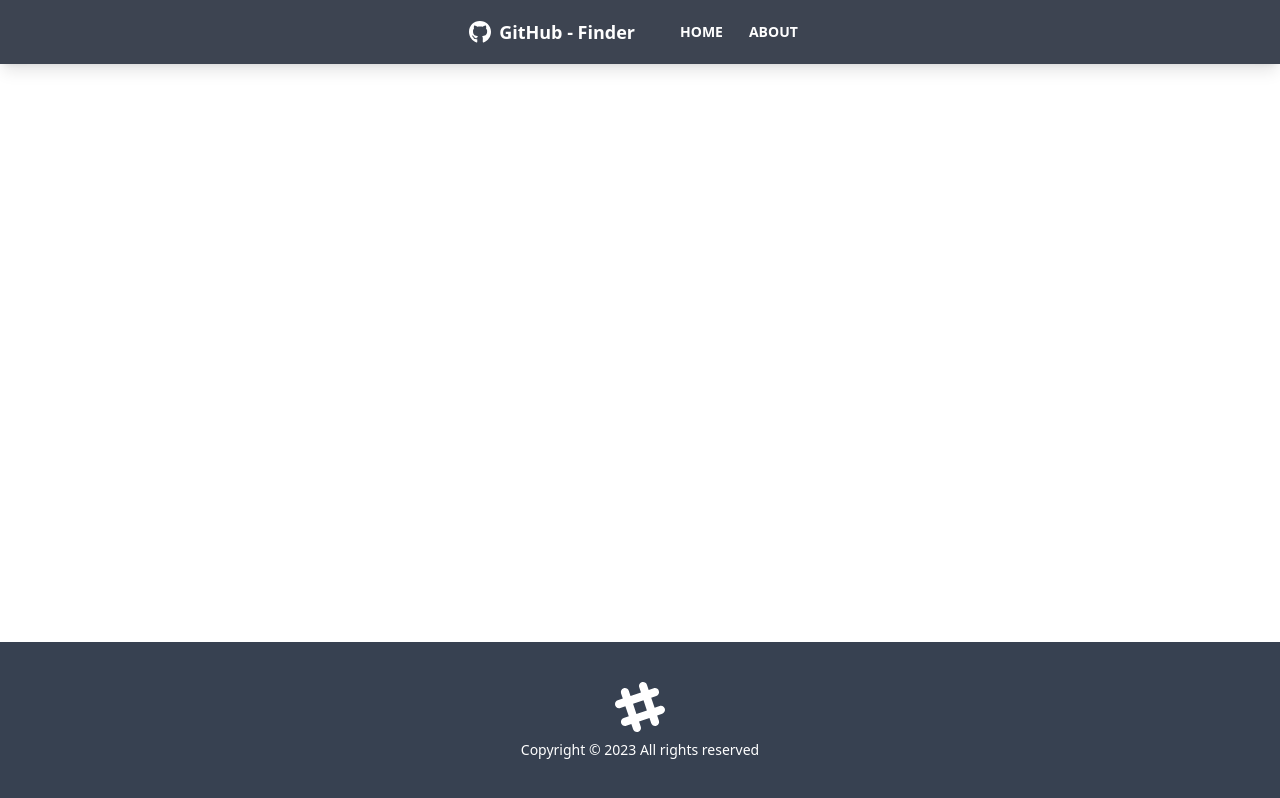
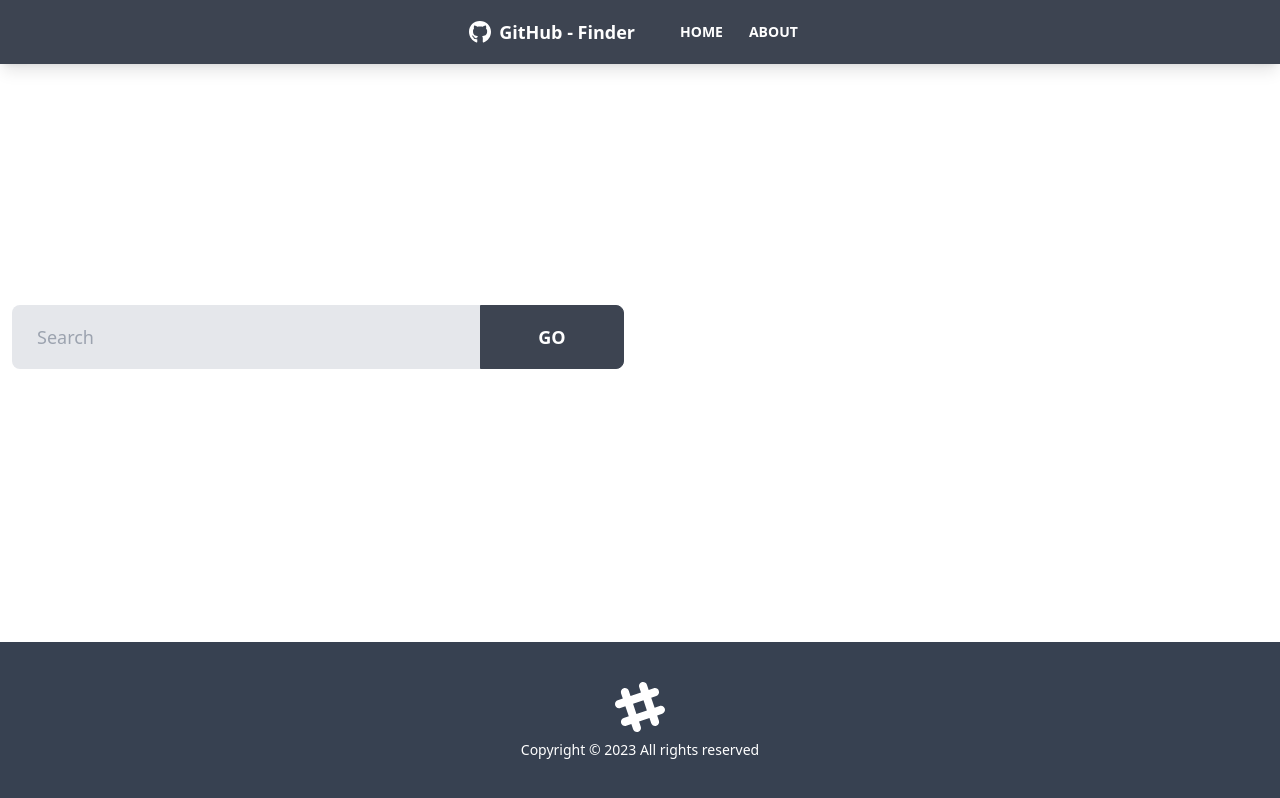
Before and after one commit to gradder7/githubfinderApp-React, a React (Create React App) app: page / in a window 1280 px wide. Built offline with nearby package versions, Linux system fonts and the light colour scheme; the HTML template or start-up script is replaced by a standard one.

Commit message:
user search component

```diff
--- /dev/null
+++ b/src/components/Users/UserSearch.jsx
@@ -0,0 +1,50 @@
+import React, { useState,useContext } from "react";
+import GithubContext from "../../context/github/GithubContext";
+
+export default function UserSearch() {
+  const [text, setText] = useState("");
+  const {users}=useContext(GithubContext);
+  const handleChange = (e) => {
+    setText(e.target.value);
+  };
+
+  const handleSubmit = (e) => {
+    e.preventDefault();
+    if (text.trim() === "") {
+      alert("Please enter something");
+    } else {
+      //todo@- search users
+      setText("");
+    }
+  };
+  return (
+    <div className="grid grid-cols-1 xl:grid-cols-2 lg:grid-cols-2 md:grid-cols-2 mb-8 gap-8">
+      <div>
+        <form onSubmit={handleSubmit}>
+          <div className="form-control">
+            <div className="relative">
+              <input
+                type="text"
+                className="w-full pr-40 bg-gray-200 input input-lg text-black"
+                placeholder="Search"
+                value={text}
+                onChange={handleChange}
+              />
+              <button
+                type="submit"
+                className="absolute top-0 right-0 rounded-l-none w-36 btn btn-lg"
+              >
+                Go
+              </button>
+            </div>
+          </div>
+        </form>
+      </div>
+      {users.length > 0 && (
+        <div>
+          <button className="btn btn-ghost btn-lg">Clear</button>
+        </div>
+      )}
+    </div>
+  );
+}
--- a/src/pages/Home.jsx
+++ b/src/pages/Home.jsx
@@ -1,10 +1,12 @@
 import React from "react";
 import UserResults from "../components/Users/UserResults";
+import UserSearch from "../components/Users/UserSearch";
 
 export default function Home() {
   return (
   <>
   {/* search component */}
+  <UserSearch/>
   <UserResults/>
   </>)
 }
```
